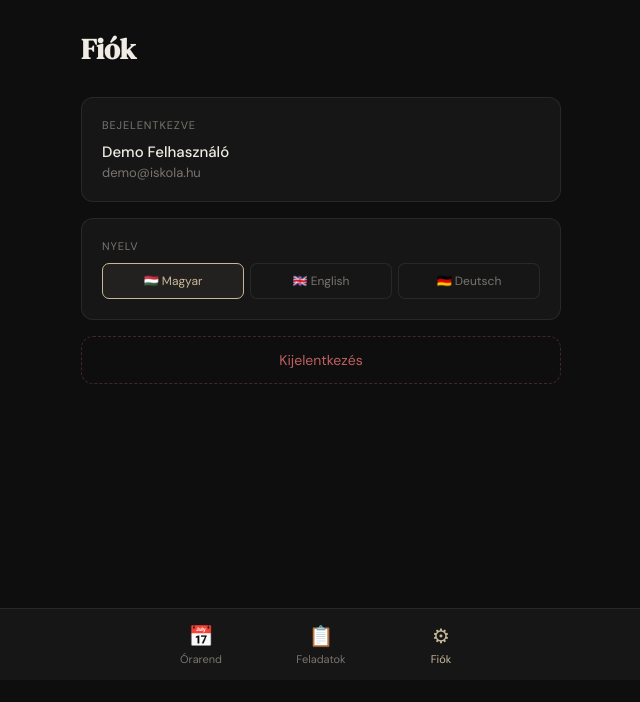
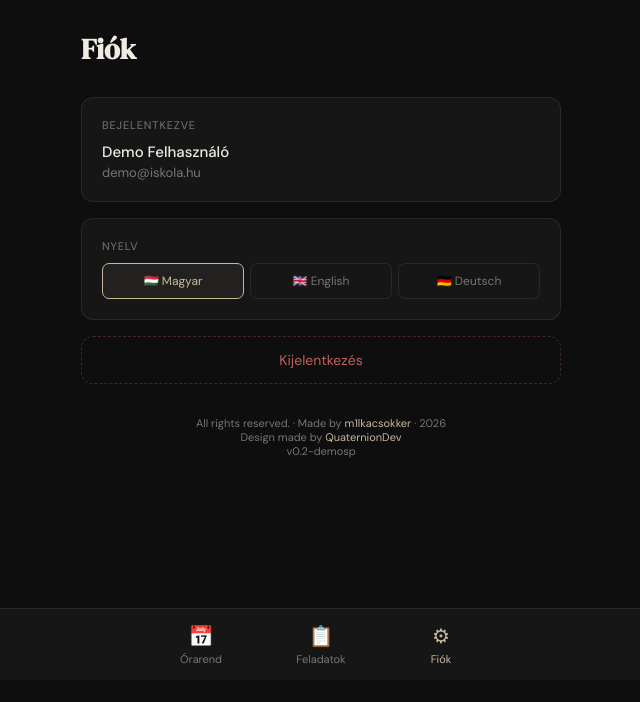
Before and after one commit to QuaternionDev/home-works, a plain HTML site: page index.html in a window 1280 px wide. Both pictures are taken after a click on the element "Demo Felhasználó". Shown: the part 120-822 px from the top of the page, without its empty margins (319-959 px from the left). Drawn offline with Linux system fonts and the light colour scheme.

Commit message:
Changed version number

```diff
--- a/index.html
+++ b/index.html
@@ -501,6 +501,9 @@
         </div>
       </div>
       <button class="new-ticket-btn" style="border-color:rgba(192,96,96,0.3);color:var(--red);margin-top:0;" id="btn-signout" onclick="logout()">Kijelentkezés</button>
+      <p style="font-size:11px;color:var(--muted);text-align:center;margin-top:2rem;">
+        All rights reserved. · Made by <a href="https://github.com/m1lkacsokker" style="color:var(--accent);text-decoration:none;">m1lkacsokker</a> · 2026<br>Design made by <a href="https://github.com/QuaternionDev" style="color:var(--accent);text-decoration:none;">QuaternionDev</a><br>v0.2-demosp
+      </p>
     </div>
   </div>
 
@@ -1174,6 +1177,6 @@
 
 <!-- All rights reserved. - Made by m1lkacsokker (https://github.com/m1lkacsokker) - 2026
  Design made by QuaternionDev (https://github.com/QuaternionDev)
-# v0.2-demo -->
+# v0.2-demosp -->
 </body>
 </html>
```
